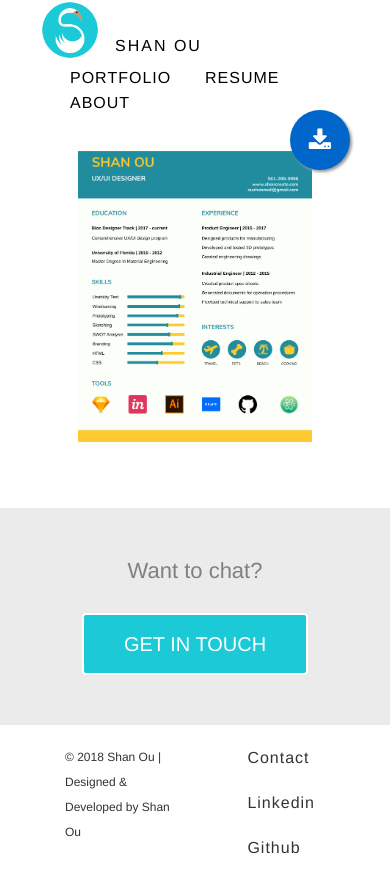
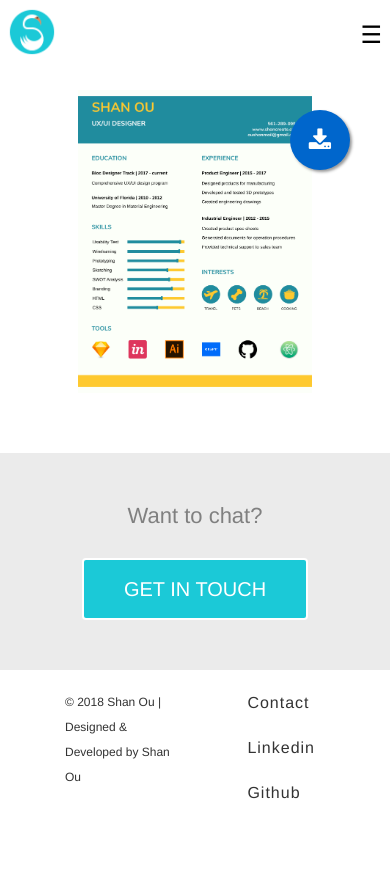
Before and after one commit to solove00/PortfolioWebsite, a plain HTML site: page resume.html in a window 390 px wide. After the commit the page ends 844 px from the top, so only its background shows below. Drawn offline with Linux system fonts and the light colour scheme.

Commit message:
Make nav bar responsive

```diff
--- a/css/style.css
+++ b/css/style.css
@@ -353,3 +353,67 @@ footer div ul > li > a {
     width: 100%;
     height: 100%;
 }
+
+
+.topnav {
+    overflow: hidden;
+    background-color:rgba(255, 255, 255, 0.7);
+  }
+
+  .topnav a {
+    float: left;
+    display: block;
+    color: black;
+    text-align: left;
+    padding: 8px 8px;
+    text-decoration: none;
+    font-size: 16px;
+  }
+
+  .topnav a:hover {
+    color:inherit;
+  }
+
+  /* .active {
+    background-color: #4CAF50;
+    color: white;
+  } */
+
+  .topnav .icon {
+    display: none;
+  }
+
+  .topnav .name {
+    float: left;
+    line-height: 54px;
+  }
+
+  .topnav .item {
+    float: right;
+    line-height: 54px;
+    padding-right: 20px;
+    padding-left: 20px;
+  }
+
+  @media screen and (max-width: 600px) {
+    .topnav a:not(:first-child) {display: none;}
+    .topnav a.icon {
+      float: right;
+      display: block;
+      line-height: 54px;
+    }
+  }
+
+  @media screen and (max-width: 600px) {
+    .topnav.responsive {position: relative;}
+    .topnav.responsive .icon {
+      position: absolute;
+      right: 0;
+      top: 0;
+    }
+    .topnav.responsive a:not(.name) {
+      float: none;
+      display: block;
+      text-align: left;
+    }
+  }
--- /dev/null
+++ b/js/scripts.js
@@ -0,0 +1,8 @@
+function responsiveNavBar() {
+    var x = document.getElementById("myTopnav");
+    if (x.className === "topnav") {
+        x.className += " responsive";
+    } else {
+        x.className = "topnav";
+    }
+}
--- a/resume.html
+++ b/resume.html
@@ -9,6 +9,7 @@
 
   <!-- Google Fonts -->
   <link href="https://fonts.googleapis.com/css?family=Raleway:300,400,500,700" rel="stylesheet" type="text/css">
+  <link href="https://fonts.googleapis.com/css?family=Libre+Baskerville" rel="stylesheet">
 
   <!-- CSS -->
   <link rel="stylesheet" href="css/normalize.css">
@@ -21,22 +22,14 @@
 
 <body>
   <header>
-    <nav class="container-fluid">
-      <div class="row">
-        <div class="col-sm-12" style="background-color:rgba(255,255,255,0.7)">
-
-          <a href="/index.html" class="logo-small alignleft"><img src="/images/websitelogo.png" alt="SHAN OU" style="width:60px;"/></a>
-          <a href="/index.html">
-            <p>SHAN OU</p>
-          </a>
-          <ul class="alignright">
-            <li class="selected"><a href="/index.html">PORTFOLIO</a></li>
-            <li class="selected"><a href="/resume.html">RESUME</a></li>
-            <li><a href="/about.html">ABOUT</a></li>
-          </ul>
-        </div>
-      </div>
-    </nav>
+    <div class="topnav" id="myTopnav">
+          <a href="index.html" class="logo-small alignleft"><img src="images/websitelogo.png" alt="SHAN OU" style="width:48px;"/></a>
+          <a class="name" href="index.html">SHAN OU</a>
+          <a class="item" href="about.html">ABOUT</a>
+          <a class="item" href="resume.html">RESUME</a>
+          <a class="item" href="index.html">PORTFOLIO</a>
+          <a href="javascript:void(0);" style="font-size:24px;" class="icon" onclick="responsiveNavBar()">&#9776;</a>
+   </div>
 
     <!-- HERO -->
     <!-- <main class="container-fluid">
@@ -161,6 +154,7 @@
   <!-- JS -->
   <script src="js/jquery-3.1.1.min.js"></script>
   <script src="js/bootstrap.min.js"></script>
+  <script src="js/scripts.js"></script>
   <script type="text/javascript">
     $(document).ready(function() {
       // Add smooth scrolling to all links
```
Also changed, not shown: about.html (+11 -16 lines), case_study/puppyface.html (+9 -15 lines), index.html (+18 -5 lines).
